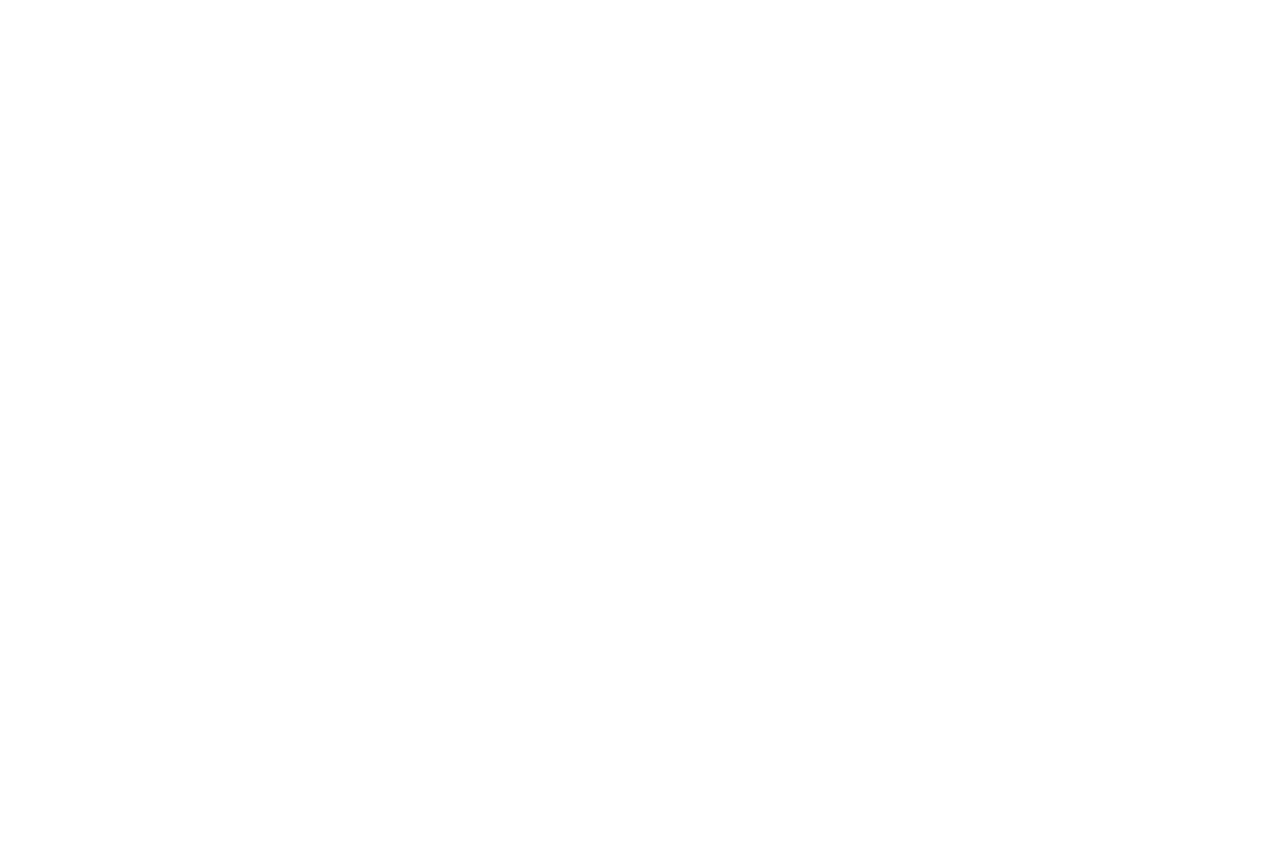
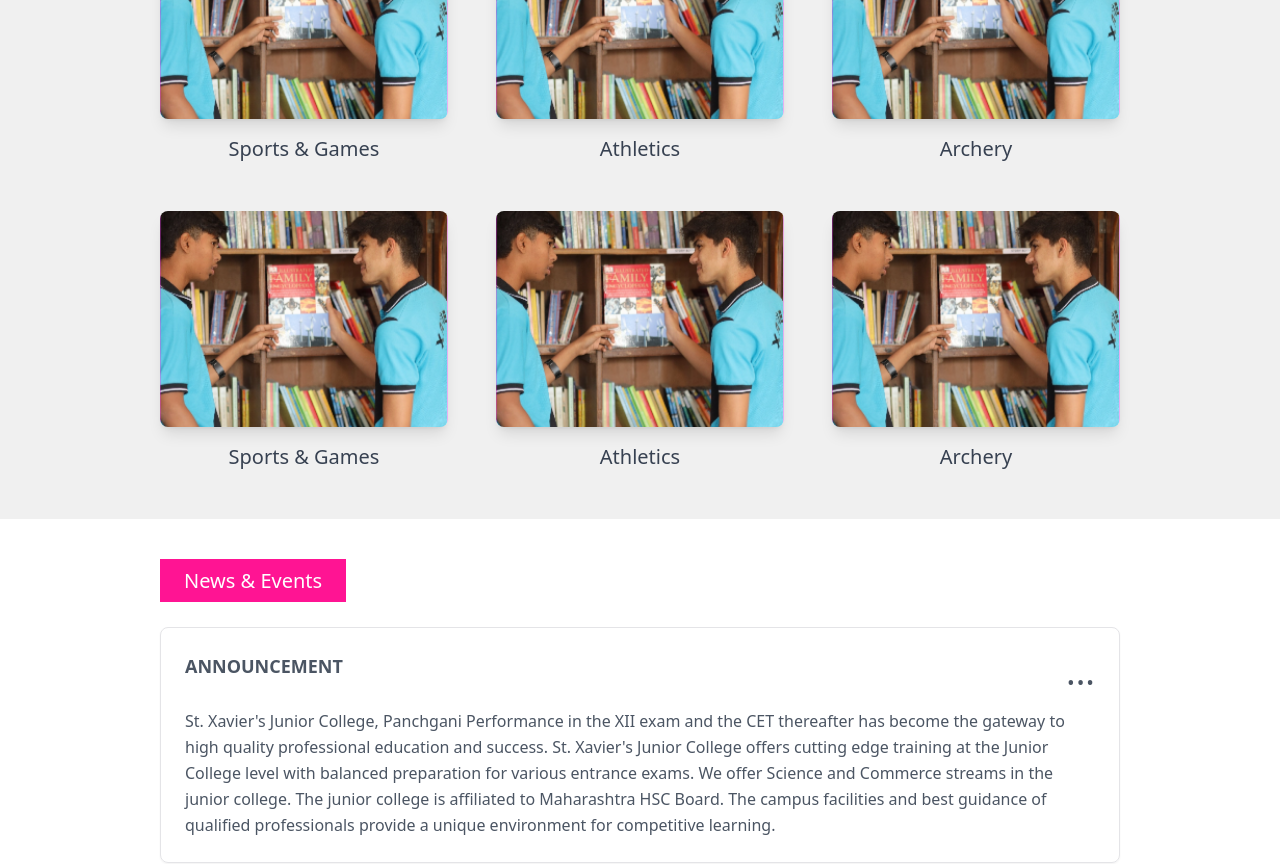
Before and after one commit to govindhansv/StXavier, a Next.js app: page / in a window 1280 px wide. Shown: the part 5160-6024 px from the top of the page. Before the commit the page ends 4236 px from the top, so only its background shows below. Built offline with nearby package versions, Linux system fonts and the light colour scheme.

Commit message:
design added by govi

```diff
--- a/app/components/ExtraCurricularActivities.js
+++ b/app/components/ExtraCurricularActivities.jsx
@@ -16,17 +16,68 @@
       title: "Archery",
       image: "/assets/home/library.png",
       alt: "Student practicing archery"
+    },
+    {
+      title: "Sports & Games",
+      image: "/assets/home/library.png",
+      alt: "Students playing badminton"
+    },
+    {
+      title: "Athletics",
+      image: "/assets/home/library.png",
+      alt: "Athletic training session"
+    },
+    {
+      title: "Archery",
+      image: "/assets/home/library.png",
+      alt: "Student practicing archery"
+    },
+    {
+      title: "Sports & Games",
+      image: "/assets/home/library.png",
+      alt: "Students playing badminton"
+    },
+    {
+      title: "Athletics",
+      image: "/assets/home/library.png",
+      alt: "Athletic training session"
+    },
+    {
+      title: "Archery",
+      image: "/assets/home/library.png",
+      alt: "Student practicing archery"
+    },
+    {
+      title: "Sports & Games",
+      image: "/assets/home/library.png",
+      alt: "Students playing badminton"
+    },
+    {
+      title: "Athletics",
+      image: "/assets/home/library.png",
+      alt: "Athletic training session"
+    },
+    {
+      title: "Archery",
+      image: "/assets/home/library.png",
+      alt: "Student practicing archery"
     }
   ];
 
   return (
-    <div className="bg-gray-50 py-12">
-      <div className="max-w-6xl mx-auto p-8">
+    <div style={{ background: "#F0F0F0 0% 0% no-repeat padding-box" }}  className=" pb-12 lg:px-40 ">
+      <div className=" mx-auto">
         {/* Header */}
         <div className="mb-8">
           <span className="inline-block bg-pink-500 text-white px-6 py-2 text-lg font-bold">
             EXTRA CURRICULAR ACTIVITIES
           </span>
+        </div>
+            {/* Header */}
+            <div className="absolute top-0">
+          <button className="bg-pink-500 text-white px-8 py-2 text-lg font-bold">
+            Director's Message
+          </button>
         </div>
 
         {/* Description */}
@@ -40,7 +91,7 @@
         </div>
 
         {/* Activities Grid */}
-        <div className="grid grid-cols-1 md:grid-cols-2 lg:grid-cols-3 gap-8">
+        <div className="grid grid-cols-1 md:grid-cols-2 lg:grid-cols-3 gap-12">
           {activities.map((activity, index) => (
             <div key={index} className="flex flex-col">
               <div className="relative overflow-hidden rounded-lg shadow-lg aspect-[4/3]">
--- a/app/components/NewsAndEvents.js
+++ b/app/components/NewsAndEvents.jsx
@@ -1,7 +1,9 @@
+// rose box like above widget
+
 // components/NewsAndEvents.js
 export default function NewsAndEvents() {
     return (
-      <div className="max-w-6xl mx-auto px-4 py-12">
+      <div className="lg:px-40 mx-auto py-12">
         {/* Section Title */}
         <div className="mb-8">
           <span className="bg-[#FF1493] text-white px-6 py-2 text-xl font-medium">
@@ -12,9 +14,9 @@
         {/* Announcement Card */}
         <div className="border rounded-lg p-6 shadow-sm">
           <div className="flex justify-between items-start mb-4">
-            <h2 className="text-gray-600 font-medium text-lg">ANNOUNCEMENT</h2>
-            <button className="text-gray-400 hover:text-gray-600">
-              <span className="text-2xl">...</span>
+            <h2 className="font-bold text-gray-600 text-lg">ANNOUNCEMENT</h2>
+            <button className="text-gray-600 hover:text-gray-600">
+              <span className="text-4xl">...</span>
             </button>
           </div>
 
--- a/app/components/PreviousEvents.js
+++ b/app/components/PreviousEvents.jsx
@@ -2,12 +2,11 @@
 
 const PreviousEvents = () => {
   return (
-    <div className="max-w-4xl mx-auto p-8">
+    <div className="lg:px-40 mx-auto">
       {/* Header */}
       <div className="mb-8">
-        <span className="inline-block bg-pink-500 text-white px-6 py-2 text-lg font-bold">
-        Previous Events
-        </span>
+
+        <h2 className="font-bold text-gray-600 text-lg uppercase ">  Previous Events</h2>
       </div>
 
       {/* Image Section */}
--- /dev/null
+++ b/app/components/Testimonials.jsx
@@ -0,0 +1,61 @@
+// components/Testimonials.js
+import Image from 'next/image'
+import { ChevronLeftIcon, ChevronRightIcon } from '@heroicons/react/24/solid'
+import { Star } from 'lucide-react'
+
+export default function Testimonials() {
+  return (
+    <div className="lg:px-40 mx-auto py-12">
+      {/* Section Title */}
+      <div className="mb-8">
+        <span className="bg-[#FF1493] text-white px-6 py-2 text-xl font-medium">
+          Testimonials
+        </span>
+      </div>
+
+      <div className="lg:px-40 mx-auto p-6 bg-white shadow-lg rounded-lg relative">
+
+
+      {/* Profile Section */}
+      <div className="flex items-center mt-8 mb-4">
+        <img
+          src="/assets/home/director.png"
+          alt="Dr. Josephine Samson"
+          className="w-20 h-20 rounded-full mr-4 border-2 border-pink-500"
+        />
+        <div>
+          <h2 className="text-xl font-bold text-gray-800">Dr. Josephine Samson</h2>
+          <p className="text-xl font-bold text-gray-800">M.D. Community Medicine</p>
+          <p className="text-xl font-bold text-gray-800">Krishna Institute of Medical Sciences</p>
+          <p className="text-xl font-bold text-gray-800"> Karad</p>
+        </div>
+      </div>
+
+      {/* Star Rating */}
+      <div className="flex text-yellow-500 mb-4">
+        {[...Array(5)].map((_, i) => (
+          <Star key={i} className="w-6 h-6 fill-current" />
+        ))}
+      </div>
+
+      {/* Testimonial Text */}
+      <blockquote className="italic text-gray-700 text-base leading-relaxed mb-4">
+        In 2004, I entered my residential school as a quiet, unsure student, overwhelmed by the transition. Initially, I struggled academically and hesitated in sports and extracurriculars, but the constant encouragement of my teachers and peers transformed me. Over time, I improved academically, excelled in sports with medals at various levels, and discovered hidden talents in performing arts and leadership roles. These experiences taught me resilience, teamwork, and creativity, shaping me into a confident, empowered individual. I am deeply grateful to my school community for being the foundation of my transformation and helping me realize my true potential.
+      </blockquote>
+
+      {/* Navigation Arrows */}
+      {/* <div className="absolute inset-y-0 left-0 flex items-center">
+        <button className="bg-gray-200/50 p-2 rounded-full">
+          ←
+        </button>
+      </div>
+      <div className="absolute inset-y-0 right-0 flex items-center">
+        <button className="bg-gray-200/50 p-2 rounded-full">
+          →
+        </button>
+      </div> */}
+    </div>
+
+    </div>
+  )
+}
--- a/app/page.jsx
+++ b/app/page.jsx
@@ -1,8 +1,13 @@
 import Banner from "./components/Banner";
 import DirectorsMessage from "./components/DirectorsMessage";
+import ExtraCurricularActivities from "./components/ExtraCurricularActivities";
 import HeroSection from "./components/HeroSection";
+import ImageGallery from "./components/ImageGallery";
 import Navbar from "./components/navbar";
+import NewsAndEvents from "./components/NewsAndEvents";
+import PreviousEvents from "./components/PreviousEvents";
 import StatsDashboard from "./components/StatsSection";
+import Testimonials from "./components/Testimonials";
 import VisionMissionSection from "./components/VisionMissionSection";
 import WhoWeAreSection from "./components/WhoWeAreSection";
 import WhyUsSection from "./components/WhyUsSection";
@@ -19,6 +24,11 @@
         <VisionMissionSection />
         <WhyUsSection />
         <DirectorsMessage />
+        <ExtraCurricularActivities/>
+        <NewsAndEvents/>
+        <PreviousEvents/>
+        <ImageGallery/>
+        <Testimonials/>
 
 
         {/*
```
Also changed, not shown: app/components/Testimonials.js (deleted, +0 -67 lines), app/components/ImageGallery.jsx (renamed from app/components/ImageGallery.js).
